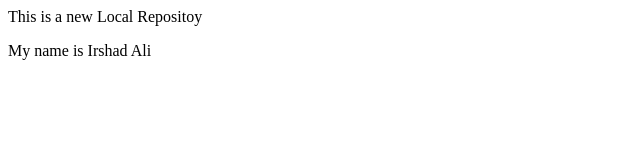
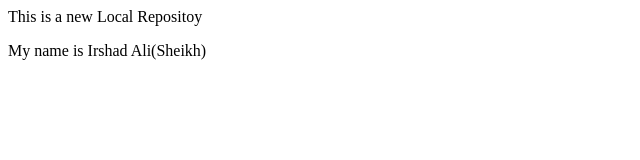
Before and after one commit to irshadali39/LocalRepo, a plain HTML site: page index.html in a window 1280 px wide. Shown: the full height of the page, 0-640 px from the left. Drawn offline with Linux system fonts and the light colour scheme.

Commit message:
Added Sheikh

```diff
--- a/index.html
+++ b/index.html
@@ -1,2 +1,2 @@
 <p>This is a new Local Repositoy</p>
-<p>My name is Irshad Ali</p>
+<p>My name is Irshad Ali(Sheikh)</p>
```
